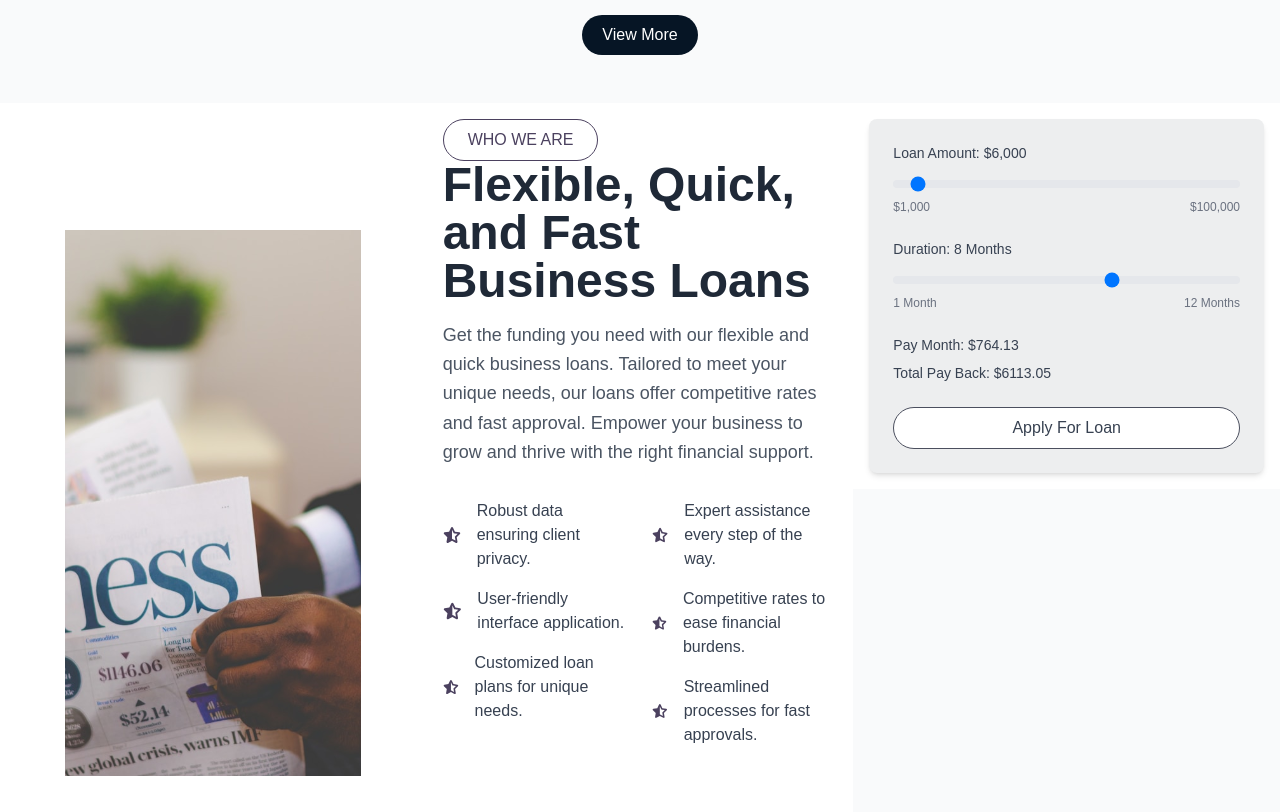
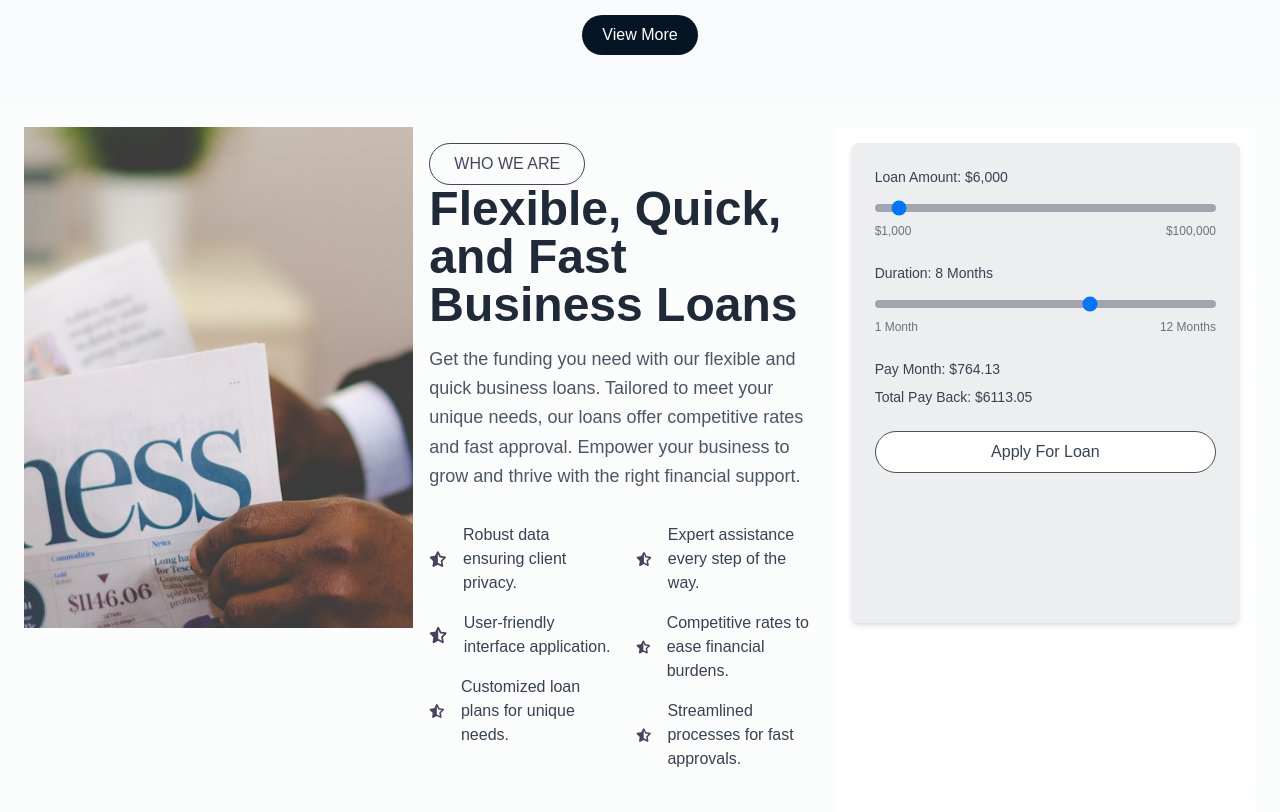
Before and after one commit to KOlivier2119/credora, a Next.js app: page / in a window 1280 px wide. Shown: the part 1985-2797 px from the top of the page. Built offline with nearby package versions, Linux system fonts and the light colour scheme.

Commit message:
adding animations.

```diff
--- a/app/page.tsx
+++ b/app/page.tsx
@@ -1,26 +1,136 @@
+"use client";
 import Image from "next/image";
+import { motion } from "framer-motion";
 import Hero from "@/components/Hero";
 import Navbar from "@/components/Navbar";
 import About from "@/components/About";
 import Services from "@/components/Services";
-import Testimonials from "@/components/Testimonials"
+import Testimonials from "@/components/Testimonials";
 import Footer from "@/components/Footer";
-import FAQ from "@/components/FAQ"
+import FAQ from "@/components/FAQ";
 import Contacts from "@/components/Contacts";
 import WeAre from "@/components/WeAre";
 
 export default function Home() {
+  // Animation variants for diverse effects
+  const animations = {
+    fadeInUp: {
+      hidden: { opacity: 0, y: 60 },
+      visible: { opacity: 1, y: 0, transition: { duration: 0.8, ease: "easeOut" } },
+    },
+    fadeInLeft: {
+      hidden: { opacity: 0, x: -60 },
+      visible: { opacity: 1, x: 0, transition: { duration: 0.8, ease: "easeOut" } },
+    },
+    fadeInRight: {
+      hidden: { opacity: 0, x: 60 },
+      visible: { opacity: 1, x: 0, transition: { duration: 0.8, ease: "easeOut" } },
+    },
+    scaleUp: {
+      hidden: { opacity: 0, scale: 0.8 },
+      visible: { opacity: 1, scale: 1, transition: { duration: 0.8, ease: "easeOut" } },
+    },
+    rotateIn: {
+      hidden: { opacity: 0, rotate: -10 },
+      visible: { opacity: 1, rotate: 0, transition: { duration: 0.8, ease: "easeOut" } },
+    },
+    slideDown: {
+      hidden: { opacity: 0, y: -60 },
+      visible: { opacity: 1, y: 0, transition: { duration: 0.8, ease: "easeOut" } },
+    },
+  };
+
   return (
-    <div className="w-full h-full overflow-hidden bg-gray-50 font-sans">
+    <div className="w-full min-h-screen overflow-x-hidden bg-gradient-to-b from-gray-50 to-white font-sans antialiased">
+      {/* Navbar with fadeInUp animation */}
+      <motion.div
+        initial="hidden"
+        whileInView="visible"
+        viewport={{ once: true, amount: 0.2 }}
+        variants={animations.fadeInUp}
+      >
         <Navbar />
+      </motion.div>
+
+      {/* Hero with fadeInLeft animation */}
+      <motion.div
+        initial="hidden"
+        whileInView="visible"
+        viewport={{ once: true, amount: 0.2 }}
+        variants={animations.fadeInLeft}
+      >
         <Hero />
+      </motion.div>
+
+      {/* About with fadeInRight animation */}
+      <motion.div
+        initial="hidden"
+        whileInView="visible"
+        viewport={{ once: true, amount: 0.2 }}
+        variants={animations.fadeInRight}
+      >
         <About />
+      </motion.div>
+
+      {/* Services with scaleUp animation */}
+      <motion.div
+        initial="hidden"
+        whileInView="visible"
+        viewport={{ once: true, amount: 0.2 }}
+        variants={animations.scaleUp}
+      >
         <Services />
+      </motion.div>
+
+      {/* WeAre with fadeInUp animation (different from others) */}
+      <motion.div
+        initial="hidden"
+        whileInView="visible"
+        viewport={{ once: true, amount: 0.2 }}
+        variants={animations.fadeInUp}
+      >
         <WeAre />
+      </motion.div>
+
+      {/* Testimonials with rotateIn animation */}
+      <motion.div
+        initial="hidden"
+        whileInView="visible"
+        viewport={{ once: true, amount: 0.2 }}
+        variants={animations.rotateIn}
+      >
         <Testimonials />
+      </motion.div>
+
+      {/* Contacts with slideDown animation */}
+      <motion.div
+        initial="hidden"
+        whileInView="visible"
+        viewport={{ once: true, amount: 0.2 }}
+        variants={animations.slideDown}
+      >
         <Contacts />
+      </motion.div>
+
+      {/* FAQ with fadeInRight animation */}
+      <motion.div
+        initial="hidden"
+        whileInView="visible"
+        viewport={{ once: true, amount: 0.2 }}
+        variants={animations.fadeInRight}
+      >
         <FAQ />
+      </motion.div>
+
+      {/* Footer with scaleUp animation */}
+      <motion.div
+        initial="hidden"
+        whileInView="visible"
+        viewport={{ once: true, amount: 0.2 }}
+        variants={animations.scaleUp}
+      >
         <Footer />
+      </motion.div>
     </div>
   );
 }
--- a/components/FAQ.tsx
+++ b/components/FAQ.tsx
@@ -6,9 +6,9 @@ import Image from "next/image";
 import image from "@/public/image.svg";
 
 const FAQ = () => {
-  const [activeIndex, setActiveIndex] = useState(null);
+  const [activeIndex, setActiveIndex] = useState<number | null>(null);
 
-  const toggleAccordion = (index) => {
+  const toggleAccordion = (index: number) => {
     setActiveIndex(activeIndex === index ? null : index);
   };
 
--- a/components/LoanCalculator.tsx
+++ b/components/LoanCalculator.tsx
@@ -12,7 +12,7 @@ const LoanCalculator = () => {
   const monthlyInterestRate = interestRate / 100 / 12;
 
   // Calculate monthly payment using the formula for fixed monthly payment (PMT)
-  const calculateMonthlyPayment = (principal, months, rate) => {
+  const calculateMonthlyPayment = (principal: number, months: number, rate: number) => {
     if (rate === 0) return principal / months;
     return (
       principal * rate * Math.pow(1 + rate, months) / (Math.pow(1 + rate, months) - 1)
@@ -24,7 +24,7 @@ const LoanCalculator = () => {
   const totalPayback = monthlyPayment * loanDuration;
 
   return (
-    <div className="max-w-5xl mx-auto p-6 bg-[#EDEEEF] rounded-lg shadow-md text-[#4B4F5E]">
+    <div className="max-w-5xl h-4/6 mx-auto p-6 bg-[#EDEEEF] rounded-lg shadow-md text-[#4B4F5E]">
       {/* Loan Amount Slider */}
       <div className="mb-6">
         <label className="block text-sm font-medium text-gray-700 mb-2">
@@ -36,7 +36,7 @@ const LoanCalculator = () => {
           max="100000"
           value={loanAmount}
           onChange={(e) => setLoanAmount(Number(e.target.value))}
-          className="w-full h-2 bg-gray-200 rounded-lg appearance-none cursor-pointer"
+          className="w-full h-2 bg-[#a2a5ad] rounded-lg appearance-none cursor-pointer"
         />
         <div className="flex justify-between text-xs text-gray-500 mt-1">
           <span>$1,000</span>
@@ -55,7 +55,7 @@ const LoanCalculator = () => {
           max="12"
           value={loanDuration}
           onChange={(e) => setLoanDuration(Number(e.target.value))}
-          className="w-full h-2 bg-gray-200 rounded-lg appearance-none cursor-pointer"
+          className="w-full h-2 bg-[#a2a5ad] rounded-lg appearance-none cursor-pointer"
         />
         <div className="flex justify-between text-xs text-gray-500 mt-1">
           <span>1 Month</span>
--- a/components/WeAre.tsx
+++ b/components/WeAre.tsx
@@ -6,18 +6,18 @@ import { FaStarHalfStroke } from "react-icons/fa6";
 
 function WeAre() {
   return (
-    <div className="w-full min-h-screen flex flex-col md:flex-row items-stretch">
+    <div className="w-full min-h-screen flex flex-col md:flex-row items-stretch p-6">
       {/* Image Section */}
-      <div className="flex-1 flex items-center justify-center p-4 bg-white">
+      <div className="flex-1">
         <Image
           src={paper}
-          className="object-contain w-3/4 max-h-full" // Reduced size of the image to 75% of its container width
+          className="object-cover w-full h-4/6" // Reduced size of the image to 75% of its container width
           alt="Paper illustration"
         />
       </div>
 
       {/* Content Section */}
-      <div className="flex-1 text-[#4B4F5E] p-4 bg-white overflow-y-auto">
+      <div className="flex-1 text-[#4B4F5E] p-4 overflow-y-auto h-full">
         <button className="text-[#4B415F] border border-[#4B415F] rounded-full py-2 px-6 font-medium hover:bg-[#4B415F] hover:text-white transition-colors duration-300">
           WHO WE ARE
         </button>
@@ -65,7 +65,7 @@ function WeAre() {
       </div>
 
       {/* Loan Calculator Section */}
-      <div className="flex-1 h-full p-4 bg-white">
+      <div className="flex-1 p-4 bg-white">
         <LoanCalculator />
       </div>
     </div>
--- a/package.json
+++ b/package.json
@@ -10,6 +10,7 @@
   },
   "dependencies": {
     "@react-google-maps/api": "^2.20.6",
+    "framer-motion": "^12.4.7",
     "next": "15.1.6",
     "react": "^19.0.0",
     "react-dom": "^19.0.0",
```
Also changed, not shown: 1 other file (tests, documents, lock files or other folders). Lines whose indentation alone changed are shown as unchanged.
